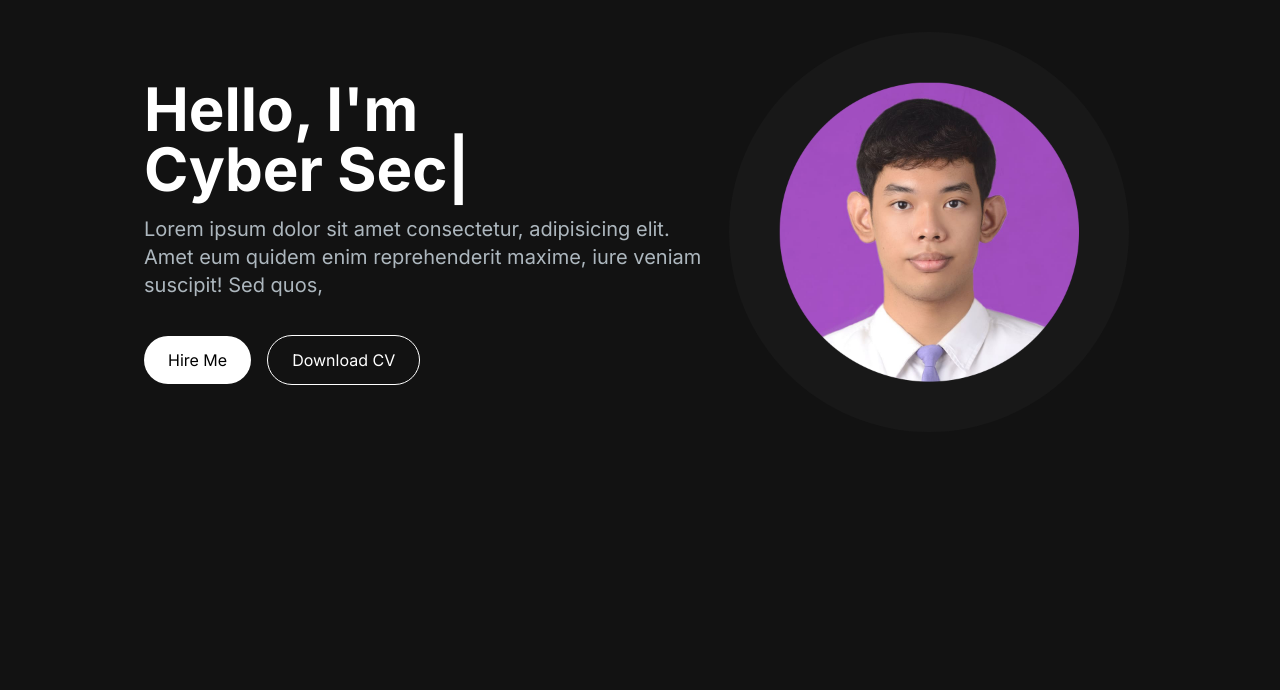
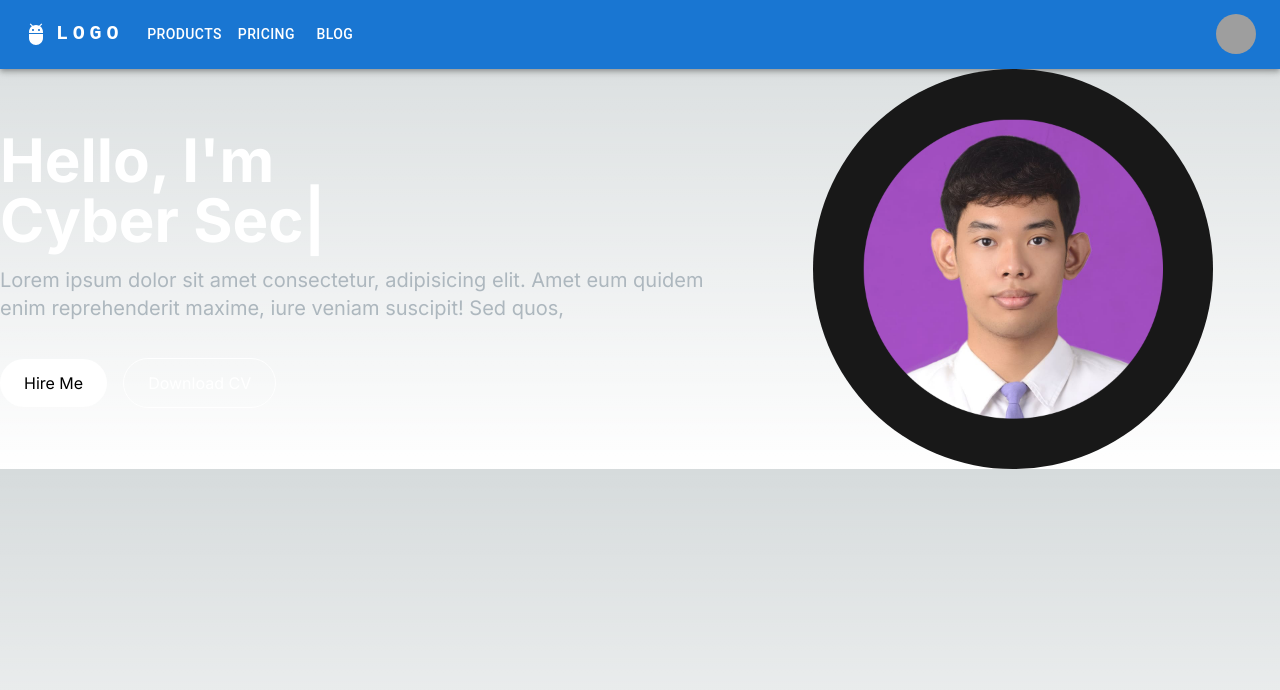
Before and after one commit to WEQAZ/portfolioWebsite, a Next.js app: page / in a window 1280 px wide. Shown: the top 690 px of the page. Built offline with nearby package versions, Linux system fonts and the light colour scheme; grey boxes are pictures that could not be loaded.

Commit message:
Update dependencies and add NavBar component

```diff
--- a/src/app/page.tsx
+++ b/src/app/page.tsx
@@ -1,12 +1,12 @@
 import Image from "next/image";
 import HeroSection from "../components/HeroSection";
+import NavBar from "../components/NavBar";
 
 export default function Home() {
   return (
-    <main className="mx-auto py-4 flex min-h-screen flex-col items-center justify-between p-24 bg-[#121212]">
-      <div className="container mx-auto px-12 py-4">
-        <HeroSection />
-      </div>
-    </main>
+    <>
+      <NavBar />
+      <HeroSection />
+    </>
   );
 }
--- a/src/components/HeroSection.jsx
+++ b/src/components/HeroSection.jsx
@@ -3,6 +3,7 @@
 import Image from "next/image";
 import { TypeAnimation } from "react-type-animation";
 import useRef from "react";
+
 const HeroSection = () => {
   return (
     <section>
--- /dev/null
+++ b/src/components/NavBar.jsx
@@ -0,0 +1,163 @@
+"use client";
+import * as React from "react";
+import AppBar from "@mui/material/AppBar";
+import Box from "@mui/material/Box";
+import Toolbar from "@mui/material/Toolbar";
+import IconButton from "@mui/material/IconButton";
+import Typography from "@mui/material/Typography";
+import Menu from "@mui/material/Menu";
+import MenuIcon from "@mui/icons-material/Menu";
+import Container from "@mui/material/Container";
+import Avatar from "@mui/material/Avatar";
+import Button from "@mui/material/Button";
+import Tooltip from "@mui/material/Tooltip";
+import MenuItem from "@mui/material/MenuItem";
+import AdbIcon from "@mui/icons-material/Adb";
+
+const pages = ["Products", "Pricing", "Blog"];
+const settings = ["Profile", "Account", "Dashboard", "Logout"];
+
+const NavBar = () => {
+  const [anchorElNav, setAnchorElNav] = React.useState(null);
+  const [anchorElUser, setAnchorElUser] = React.useState(null);
+
+  const handleOpenNavMenu = (event) => {
+    setAnchorElNav(event.currentTarget);
+  };
+  const handleOpenUserMenu = (event) => {
+    setAnchorElUser(event.currentTarget);
+  };
+
+  const handleCloseNavMenu = () => {
+    setAnchorElNav(null);
+  };
+
+  const handleCloseUserMenu = () => {
+    setAnchorElUser(null);
+  };
+  return (
+    <AppBar position="static">
+      <Container maxWidth="xl">
+        <Toolbar disableGutters>
+          <AdbIcon sx={{ display: { xs: "none", md: "flex" }, mr: 1 }} />
+          <Typography
+            variant="h6"
+            noWrap
+            component="a"
+            href="#app-bar-with-responsive-menu"
+            sx={{
+              mr: 2,
+              display: { xs: "none", md: "flex" },
+              fontFamily: "monospace",
+              fontWeight: 700,
+              letterSpacing: ".3rem",
+              color: "inherit",
+              textDecoration: "none",
+            }}
+          >
+            LOGO
+          </Typography>
+
+          <Box sx={{ flexGrow: 1, display: { xs: "flex", md: "none" } }}>
+            <IconButton
+              size="large"
+              aria-label="account of current user"
+              aria-controls="menu-appbar"
+              aria-haspopup="true"
+              onClick={handleOpenNavMenu}
+              color="inherit"
+            >
+              <MenuIcon />
+            </IconButton>
+            <Menu
+              id="menu-appbar"
+              anchorEl={anchorElNav}
+              anchorOrigin={{
+                vertical: "bottom",
+                horizontal: "left",
+              }}
+              keepMounted
+              transformOrigin={{
+                vertical: "top",
+                horizontal: "left",
+              }}
+              open={Boolean(anchorElNav)}
+              onClose={handleCloseNavMenu}
+              sx={{
+                display: { xs: "block", md: "none" },
+              }}
+            >
+              {pages.map((page) => (
+                <MenuItem key={page} onClick={handleCloseNavMenu}>
+                  <Typography textAlign="center">{page}</Typography>
+                </MenuItem>
+              ))}
+            </Menu>
+          </Box>
+          <AdbIcon sx={{ display: { xs: "flex", md: "none" }, mr: 1 }} />
+          <Typography
+            variant="h5"
+            noWrap
+            component="a"
+            href="#app-bar-with-responsive-menu"
+            sx={{
+              mr: 2,
+              display: { xs: "flex", md: "none" },
+              flexGrow: 1,
+              fontFamily: "monospace",
+              fontWeight: 700,
+              letterSpacing: ".3rem",
+              color: "inherit",
+              textDecoration: "none",
+            }}
+          >
+            LOGO
+          </Typography>
+          <Box sx={{ flexGrow: 1, display: { xs: "none", md: "flex" } }}>
+            {pages.map((page) => (
+              <Button
+                key={page}
+                onClick={handleCloseNavMenu}
+                sx={{ my: 2, color: "white", display: "block" }}
+              >
+                {page}
+              </Button>
+            ))}
+          </Box>
+
+          <Box sx={{ flexGrow: 0 }}>
+            <Tooltip title="Open settings">
+              <IconButton onClick={handleOpenUserMenu} sx={{ p: 0 }}>
+                <Avatar alt="Remy Sharp" src="/static/images/avatar/2.jpg" />
+              </IconButton>
+            </Tooltip>
+            <Menu
+              sx={{ mt: "45px" }}
+              id="menu-appbar"
+              anchorEl={anchorElUser}
+              anchorOrigin={{
+                vertical: "top",
+                horizontal: "right",
+              }}
+              keepMounted
+              transformOrigin={{
+                vertical: "top",
+                horizontal: "right",
+              }}
+              open={Boolean(anchorElUser)}
+              onClose={handleCloseUserMenu}
+            >
+              {settings.map((setting) => (
+                <MenuItem key={setting} onClick={handleCloseUserMenu}>
+                  <Typography textAlign="center">{setting}</Typography>
+                </MenuItem>
+              ))}
+            </Menu>
+          </Box>
+        </Toolbar>
+      </Container>
+    </AppBar>
+  );
+};
+
+export default NavBar;
```
Also changed, not shown: package.json (+10 -5 lines), 1 other file (tests, documents, lock files or other folders).
